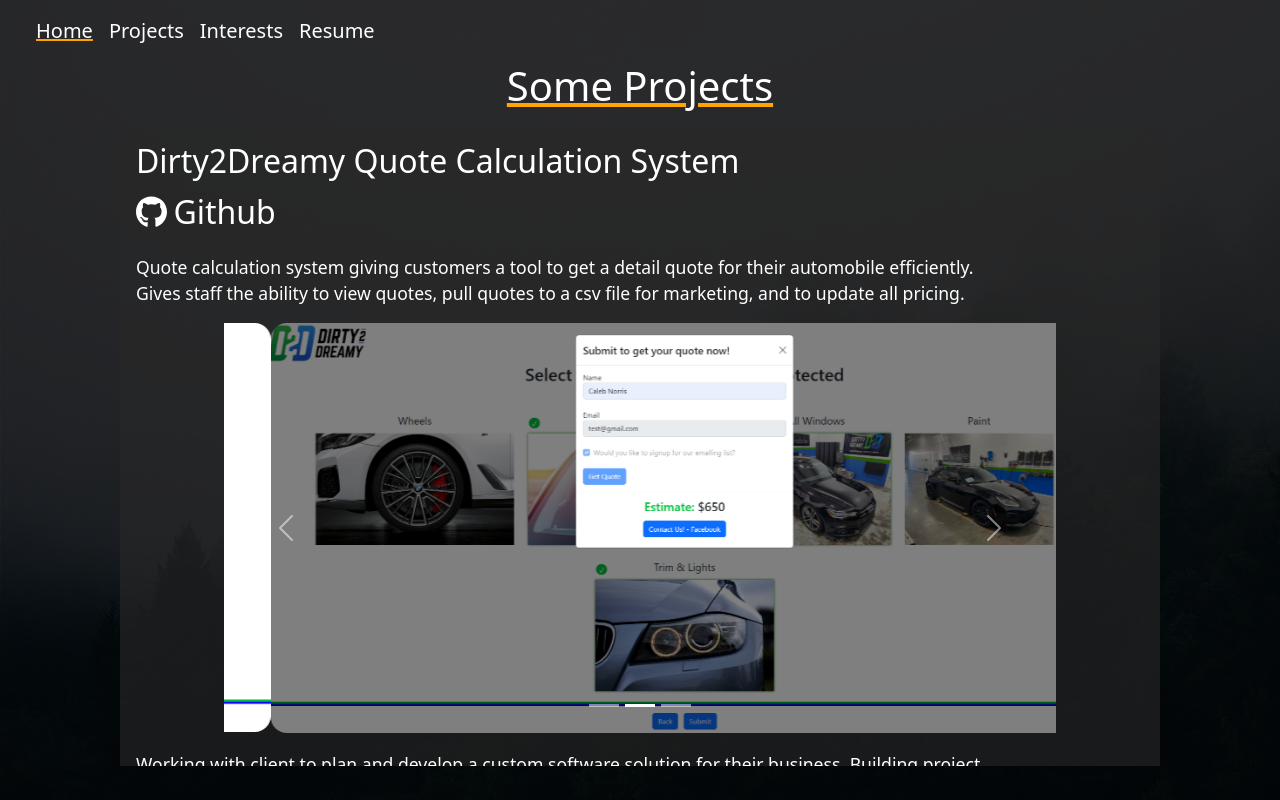
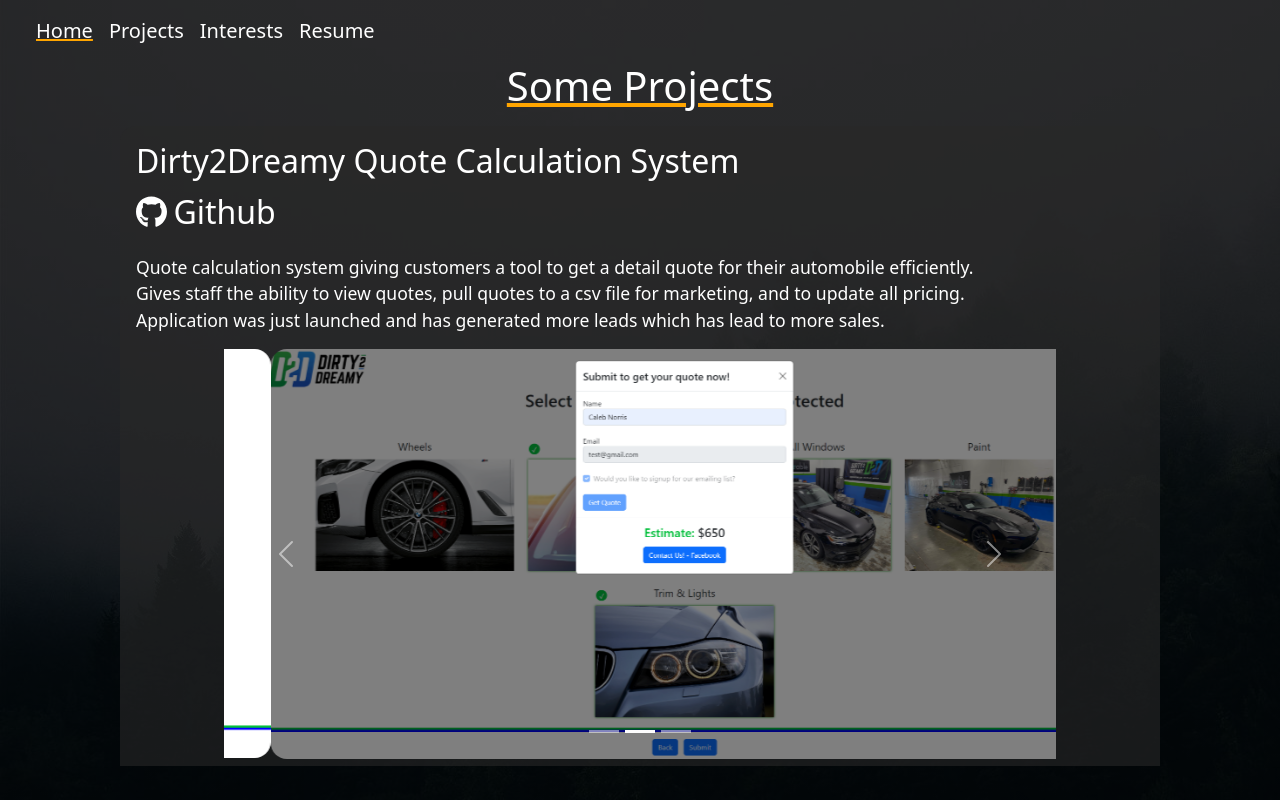
Before and after one commit to CalebN99/Portfolio, a React (Create React App) app: page /projects in a window 1280 px wide. Built offline with nearby package versions, Linux system fonts and the light colour scheme.

Commit message:
Updated resume and project description

```diff
--- a/src/components/main/Projects.tsx
+++ b/src/components/main/Projects.tsx
@@ -29,7 +29,7 @@ function Projects() {
             Quote calculation system giving customers a tool to get a detail
             quote for their automobile efficiently. Gives staff the ability to
             view quotes, pull quotes to a csv file for marketing, and to update
-            all pricing.{" "}
+            all pricing. Application was just launched and has generated more leads which has lead to more sales.{" "}
           </p>
 
           <Carousel id="child_carousel">
@@ -54,10 +54,10 @@ function Projects() {
           </Carousel>
 
           <p className="">
-            Working with client to plan and develop a custom software solution
+            Worked with client to plan, develop, and deploy a custom software solution
             for their business. Building project from start to finish using the
-            MERN stack (MongoDB, Express, React, Node). This is my college
-            capstone project and I'm building it solo.
+            MERN stack (MongoDB, Express, React, Node), it was deployed using Heroku. This is my college
+            capstone project along with it being a freelance project.
           </p>
         </div>
 
```
Also changed, not shown: 1 other file (tests, documents, lock files or other folders).
